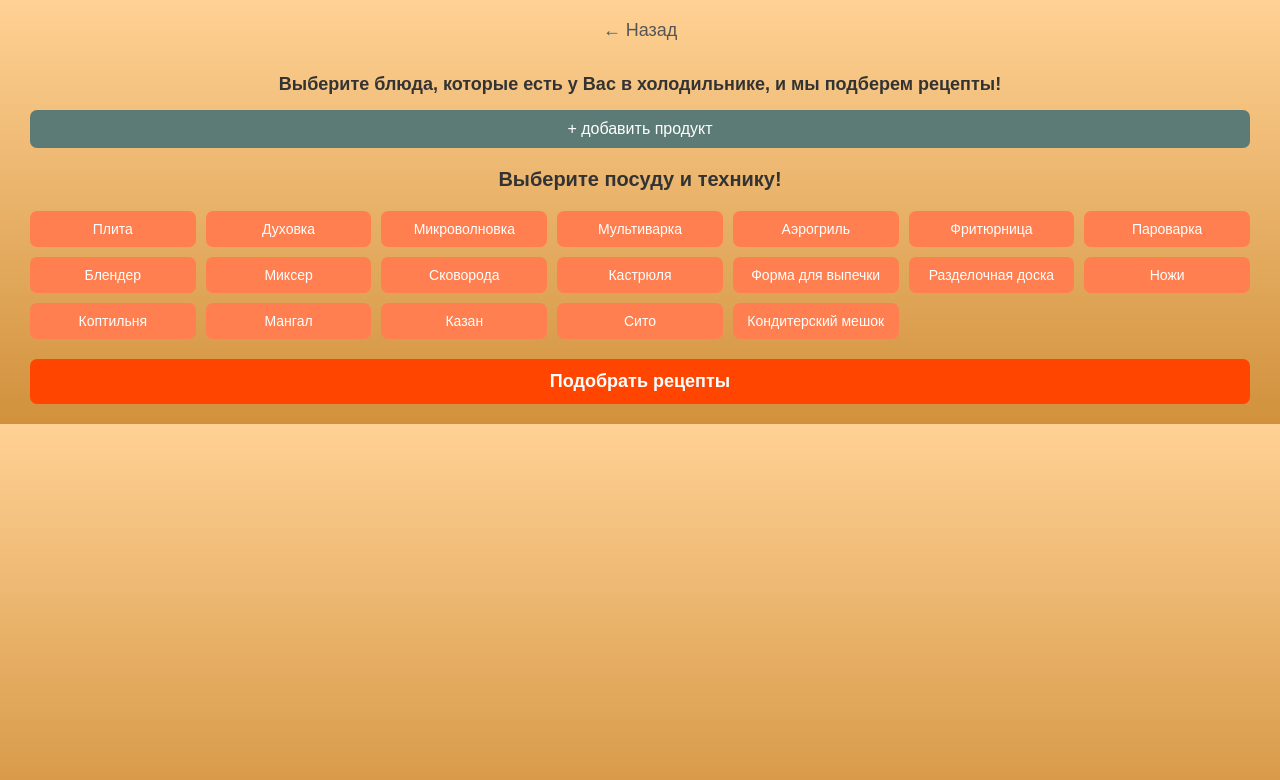
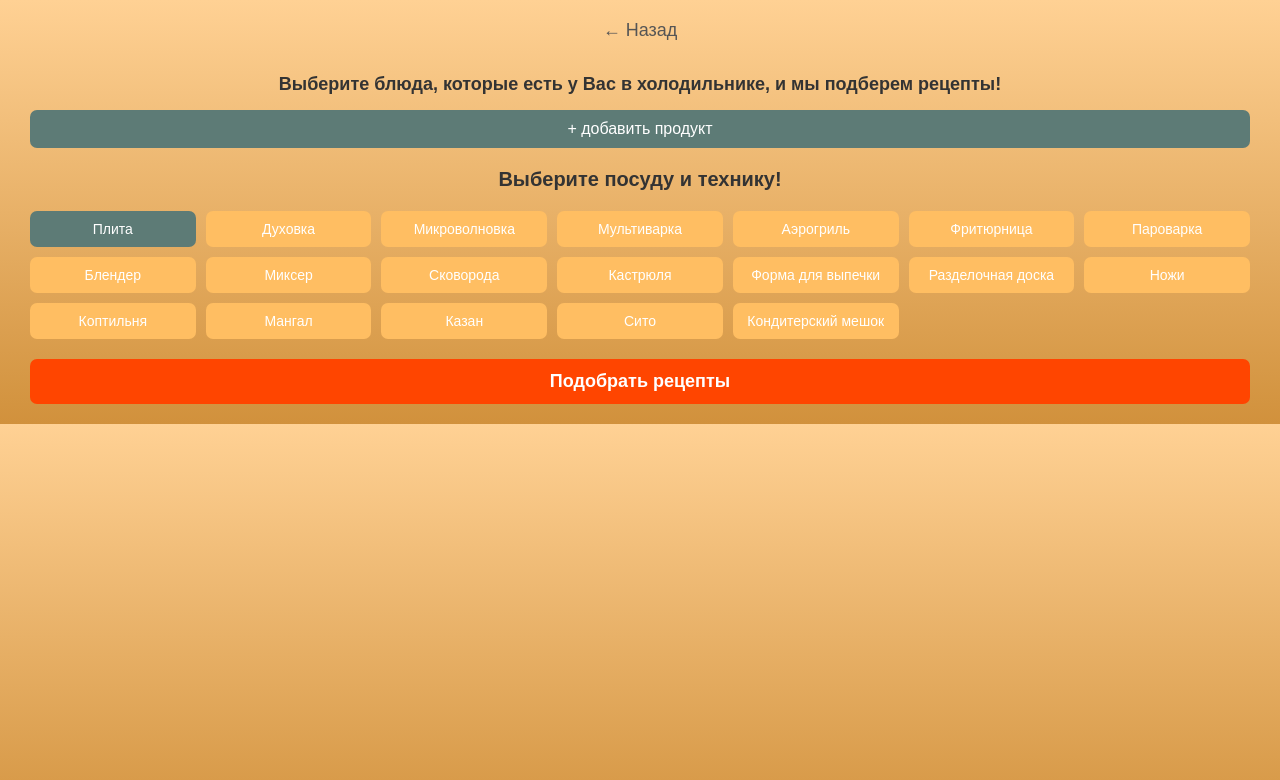
Before and after one commit to Jimaet/diplom, a plain HTML site: page play.html in a window 1280 px wide. Both pictures are taken after a click on the button "Плита". Drawn offline with Linux system fonts and the light colour scheme.

Commit message:
Update play.css

```diff
--- a/play.css
+++ b/play.css
@@ -91,17 +91,23 @@ body {
 }
 
 .equipment-buttons button {
-    background-color: #FF7F50;
+    background-color: #FFBE62; /* Обычный цвет */
     color: white;
     border: none;
     padding: 10px;
     border-radius: 7px;
     cursor: pointer;
     font-size: 14px;
+    transition: background 0.3s;
 }
 
 .equipment-buttons button:hover {
-    background-color: #FF6347;
+    background-color: #E6A856;
+}
+
+/* Выбранная кнопка */
+.equipment-buttons button.selected {
+    background-color: #5D7B76; /* Цвет при выборе */
 }
 
 .recipe-btn {
```
